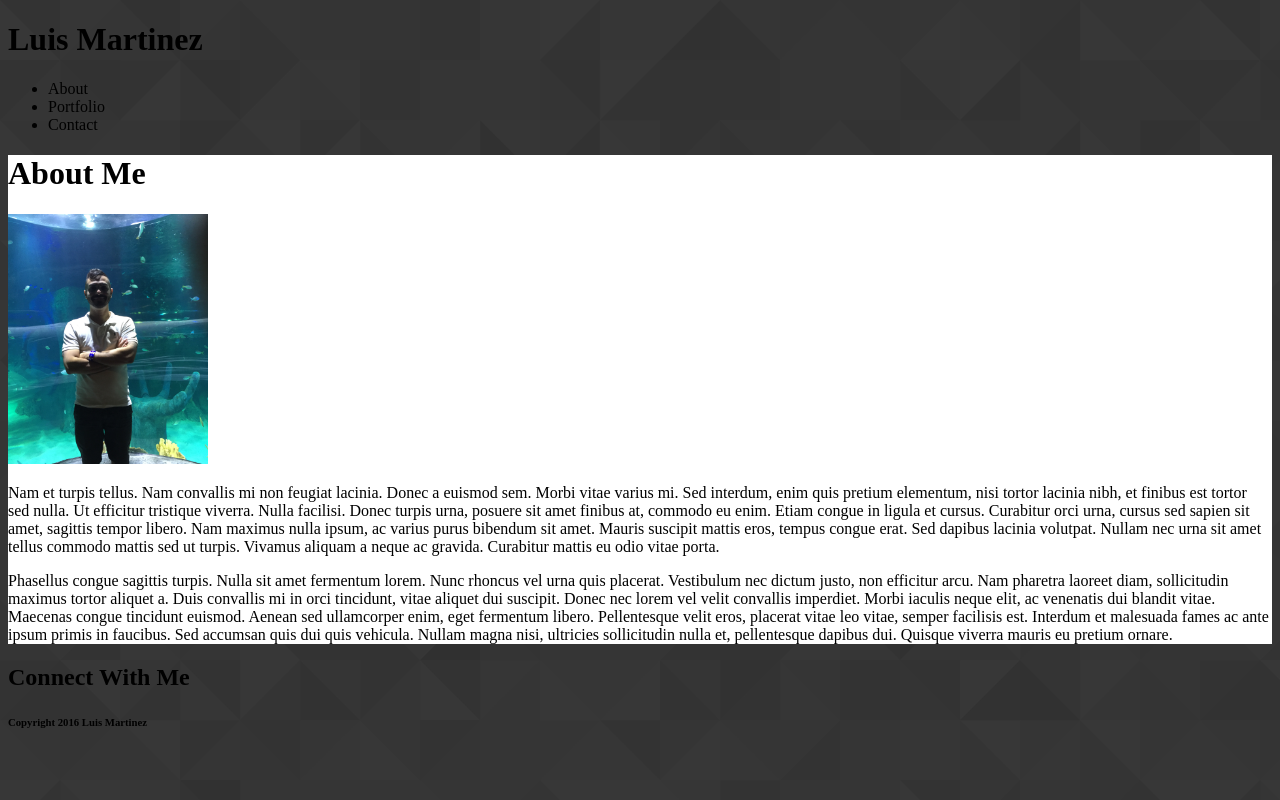
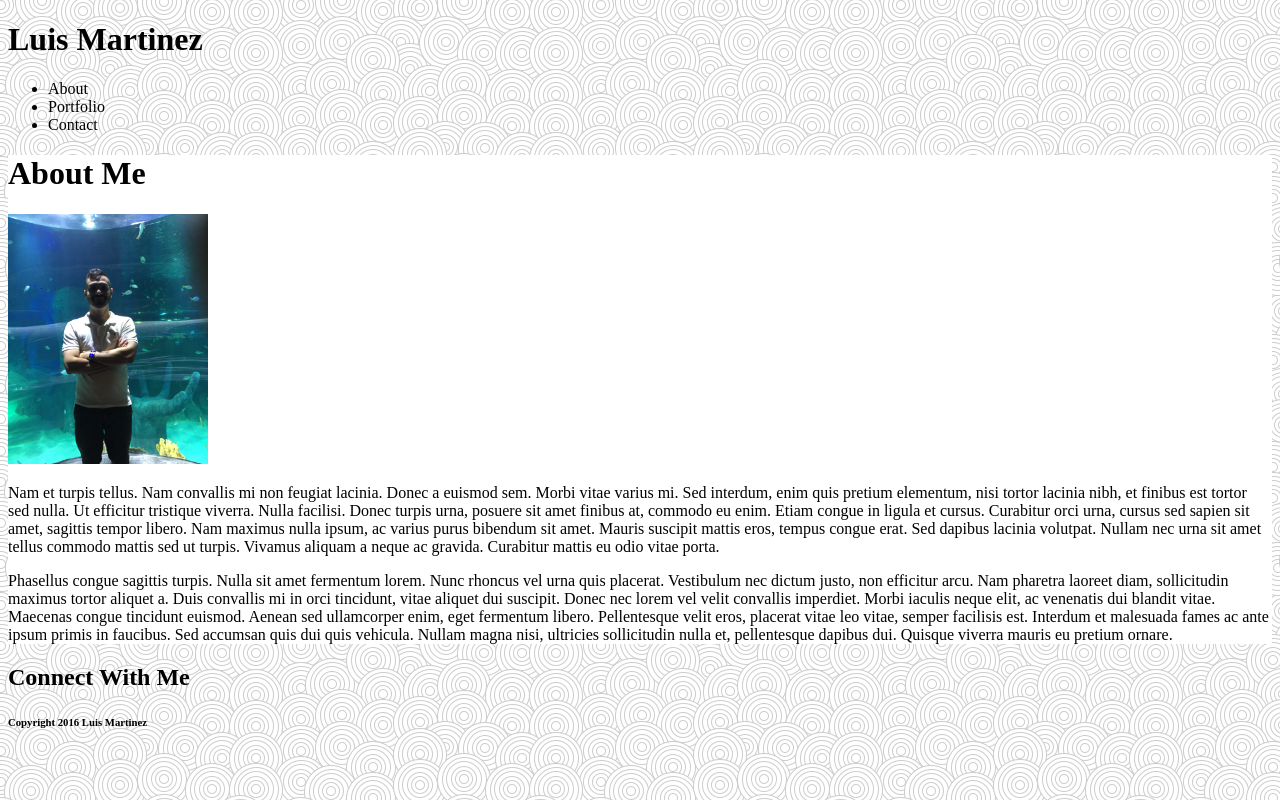
Before and after one commit to LuisAlbertoMartinez08/Basic-Portfolio, a PHP site: page /index.html in a window 1280 px wide. Run offline with PHP 8.4, Linux system fonts and the light colour scheme.

Commit message:
added diferent background

```diff
--- a/assets/css/style.css
+++ b/assets/css/style.css
@@ -1,5 +1,5 @@
 body{
-	background: url(../images/footer_lodyas.png);
+	background: url(../images/swirl_pattern.png);
 }
 
 
@@ -9,4 +9,7 @@ body{
 
 .about-me{
 	background: white;
+	padding:;
+	border:;
+	margin:;
 }
```
Also changed, not shown: assets/images/swirl_pattern.png (added).
